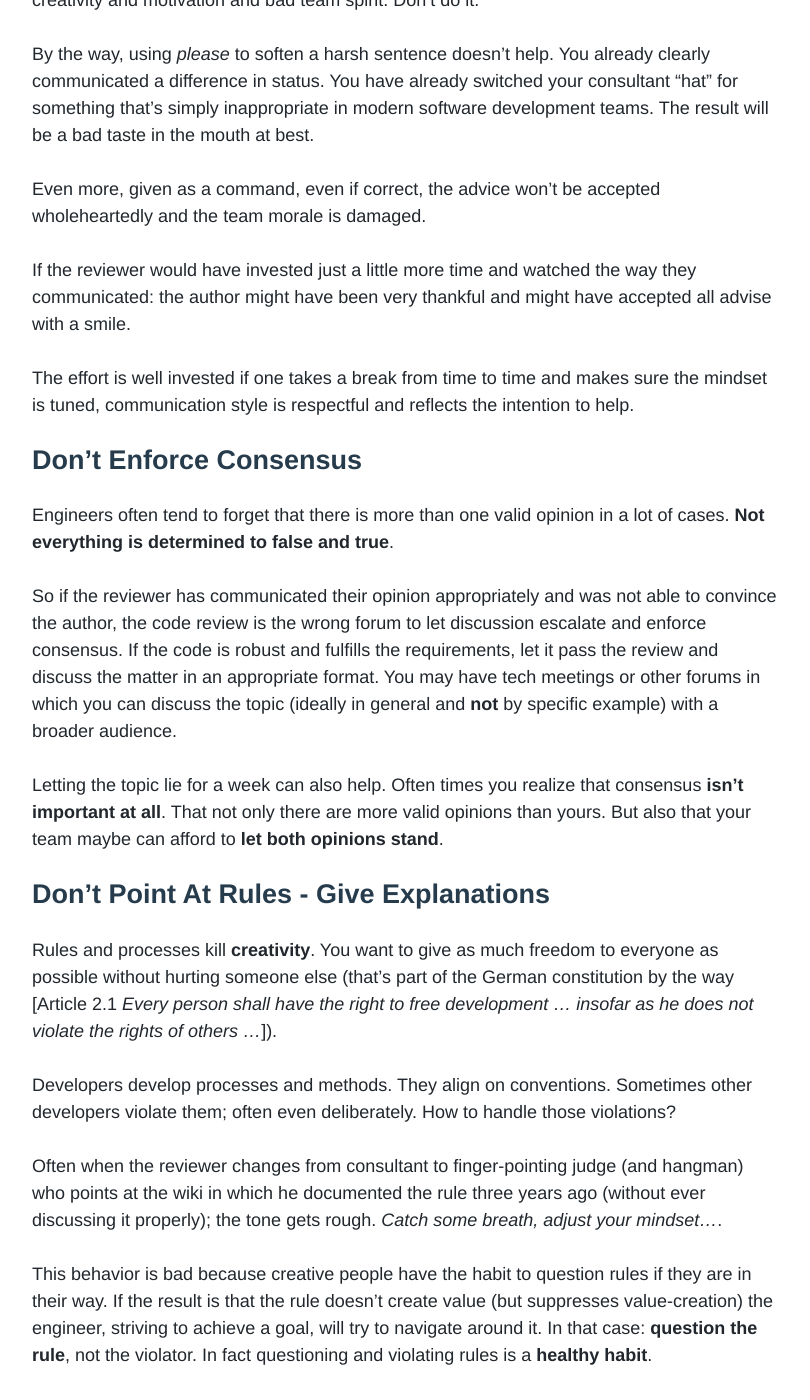
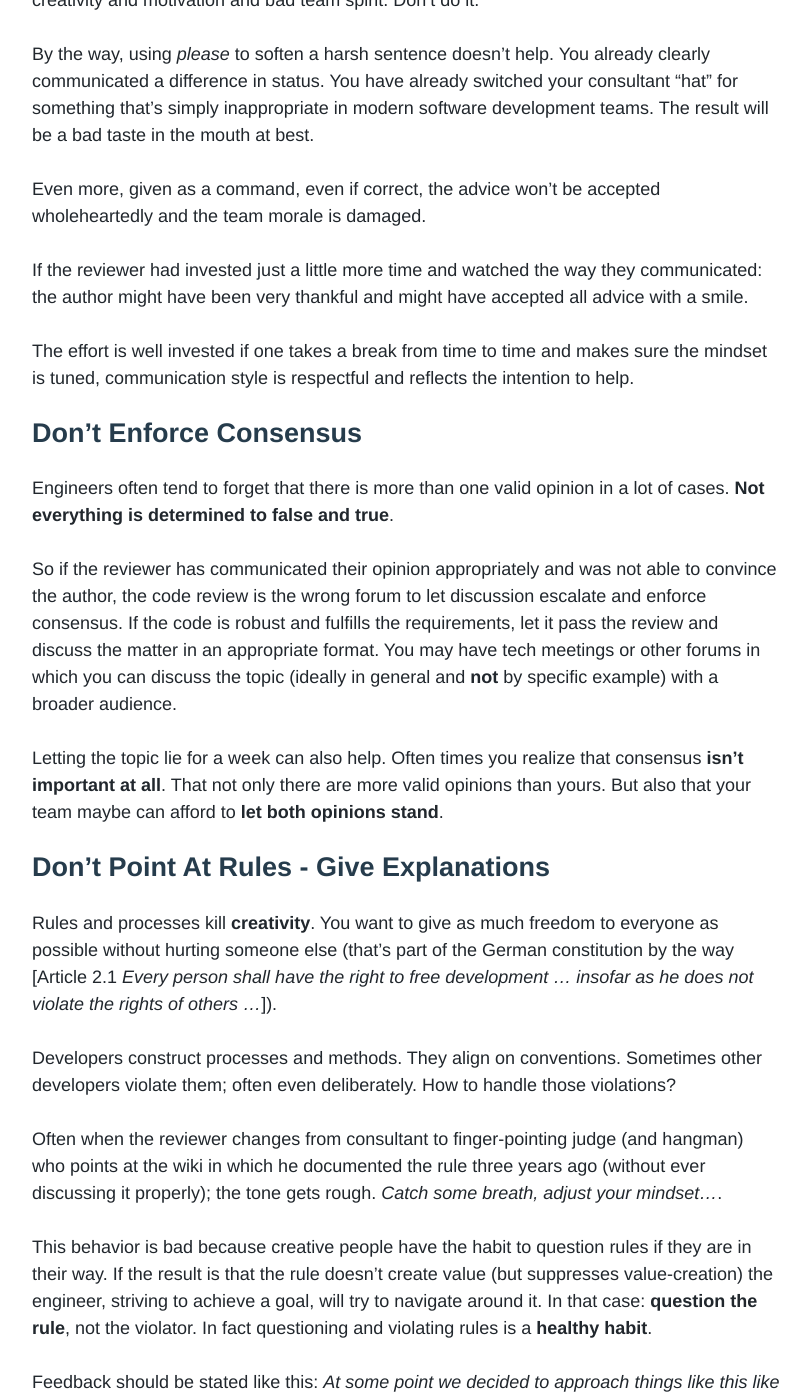
Before and after one commit to upday/upday.github.io, a Jekyll site: the page built from _posts/blog/2016-09-13-code-reviews.md, in a window 1280 px wide and 1400 px high, scrolled down 1201 px. Shown: the whole window, without its empty margins (234-1044 px from the left). Built offline with Jekyll 4.4.1, drawn with Linux system fonts in a browser that asks for light colours; nearby versions of some CDN libraries; some web fonts are replaced; comment, search, counter and statistics services are not loaded; some of the changed text lies outside the part shown.

Commit message:
more peter...

```diff
--- a/_posts/blog/2016-09-13-code-reviews.md
+++ b/_posts/blog/2016-09-13-code-reviews.md
@@ -43,7 +43,7 @@
 Even more, given as a command, even if correct, the advice won't be accepted wholeheartedly and the team morale is damaged.
 
 
-If the reviewer would have invested just a little more time and watched the way they communicated: the author might have been very thankful and might have accepted all advise with a smile.
+If the reviewer had invested just a little more time and watched the way they communicated: the author might have been very thankful and might have accepted all advice with a smile.
 
 
 The effort is well invested if one takes a break from time to time and makes sure the mindset is tuned, communication style is respectful and reflects the intention to help.
@@ -61,7 +61,7 @@
 
 Rules and processes kill __creativity__. You want to give as much freedom to everyone as possible without hurting someone else (that's part of the German constitution by the way [Article 2.1 _Every person shall have the right to free development ... insofar as he does not violate the rights of others ..._]).
 
-Developers develop processes and methods. They align on conventions. Sometimes other developers violate them; often even deliberately. How to handle those violations?
+Developers construct processes and methods. They align on conventions. Sometimes other developers violate them; often even deliberately. How to handle those violations?
 
 Often when the reviewer changes from consultant to finger-pointing judge (and hangman) who points at the wiki in which he documented the rule three years ago (without ever discussing it properly); the tone gets rough. _Catch some breath, adjust your mindset..._.
 
@@ -103,7 +103,7 @@
 
 Be aware of social, cultural and language barriers.
 
-As a single, simple and practical piece of advise: structure your code, comments and commits in a way that helps the reviewer understand what you are doing.
+As a single, simple and practical piece of advice: structure your code, comments and commits in a way that helps the reviewer understand what you are doing.
 
 
 ## Summing up
```
Also changed, not shown: other parts of _posts/blog/2016-09-13-code-reviews.md (+1 -1 lines).
